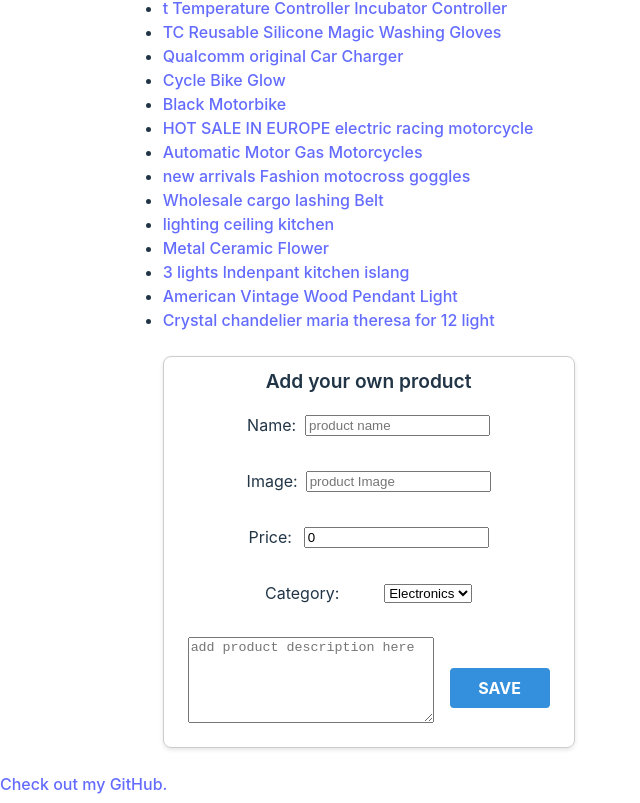
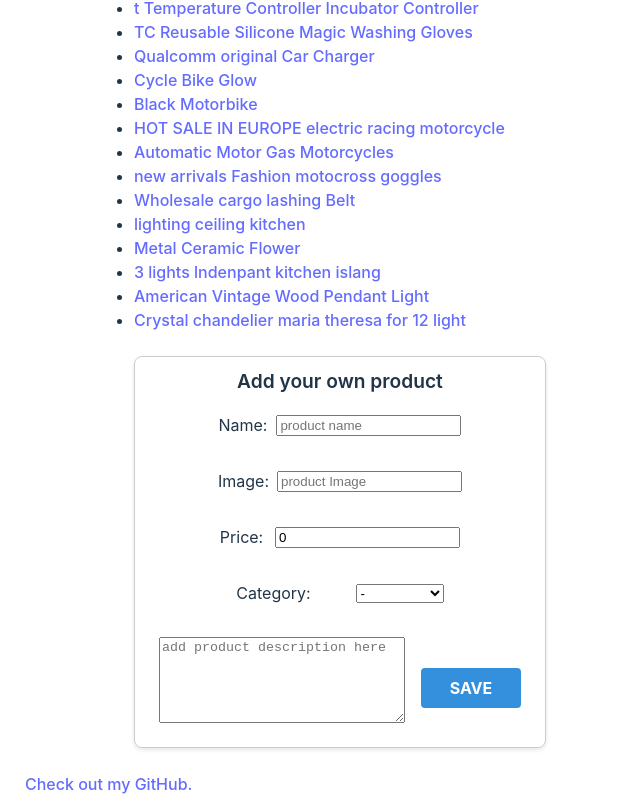
Before and after one commit to TinyjoyTW/E-commerce, a React (Vite) app: page / in a window 1280 px wide. Shown: the part 2225-3028 px from the top of the page, without its empty margins (0-640 px from the left). Built offline with nearby package versions, Linux system fonts and the light colour scheme.

Commit message:
finish form logic

```diff
--- /dev/null
+++ b/src/components/Footer.css
@@ -0,0 +1,5 @@
+footer a {
+    margin-left: 1rem;
+    border: 1px solid white;
+    padding: 0.5rem;
+}
--- a/src/components/Footer.jsx
+++ b/src/components/Footer.jsx
@@ -1,3 +1,5 @@
+import "./Footer.css"
+
 export default function Footer() {
   return (
     <footer>
--- a/src/components/Form.jsx
+++ b/src/components/Form.jsx
@@ -1,21 +1,31 @@
-import { useState } from "react";
+import { useState, useEffect, useId } from "react";
 import "./Form.css";
 
-export default function Form({ addNewProduct }) {
-  const [name, setName] = useState("");
-  const [image, setImage] = useState(null);
+export default function Form({ addProduct }) {
+  // States:
+  const [title, setTitle] = useState("");
+  const [thumbnail, setThumbnail] = useState("");
   const [price, setPrice] = useState(0);
   const [category, setCategory] = useState("");
   const [description, setDescription] = useState("");
 
+  // handler functions:
+  const handleNameInput = (e) => setTitle(e.target.value);
+  const handleImageURL = (e) => setThumbnail(e.target.value);
+  const handlePriceInput = (e) => setPrice(e.target.value);
+  const handleCategoryOption = (e) => setCategory(e.target.value);
+  const handleTextarea = (e) => setDescription(e.target.value);
+
+  // prevent reloading when clicking on the "save" button
   const handleSubmit = (e) => {
     e.preventDefault();
-    const newProduct = { name, image, price, category, description };
-    addNewProduct(newProduct);
+    const id = self.crypto.randomUUID();
+    const newProduct = { id, title, thumbnail, price, category, description };
+    addProduct(newProduct);
   };
 
   return (
-    <form className="form">
+    <form className="form" onSubmit={handleSubmit}>
       <span>Add your own product</span>
       <div>
         <label>
@@ -24,8 +34,8 @@ export default function Form({ addNewProduct }) {
             name="productName"
             type="text"
             placeholder="product name"
-            value={name}
-            onChange={(e) => setName(e.target.value)}
+            value={title}
+            onChange={handleNameInput}
           />
         </label>
 
@@ -35,8 +45,8 @@ export default function Form({ addNewProduct }) {
             name="image"
             type="url"
             placeholder="product Image"
-            value={image}
-            onChange={(e) => setImage(e.target.value)}
+            value={thumbnail}
+            onChange={handleImageURL}
           />
         </label>
 
@@ -47,12 +57,13 @@ export default function Form({ addNewProduct }) {
             type="number"
             placeholder="price in euro"
             value={price}
-            onChange={(e) => setPrice(e.target.value)}
+            onChange={handlePriceInput}
           />
         </label>
         <label>
           Category:
-          <select name="category" onChange={(e) => setCategory(e.target.value)}>
+          <select name="category" onChange={handleCategoryOption}>
+            <option value="">-</option>
             <option value="electronics">Electronics</option>
             <option value="household">Household</option>
           </select>
@@ -62,11 +73,11 @@ export default function Form({ addNewProduct }) {
       <div className="descriptionContainer">
         <textarea
           type="text"
-          name="description"
+          name="textarea"
           placeholder="add product description here"
           rows="3"
           value={description}
-          onChange={(e) => setDescription(e.target.value)}
+          onChange={handleTextarea}
         ></textarea>
         <button type="submit" onSubmit={handleSubmit}>
           SAVE
--- a/src/components/Pages/HomePage.jsx
+++ b/src/components/Pages/HomePage.jsx
@@ -6,8 +6,8 @@ import Form from "../Form";
 export default function HomePage() {
   const [products, setProducts] = useOutletContext();
 
-  const addNewProduct = (product) => {
-    const updatedProducts = [...products, product];
+  const addNewProduct = (newProduct) => {
+    const updatedProducts = [...products, newProduct];
     setProducts(updatedProducts);
   };
 
@@ -21,7 +21,7 @@ export default function HomePage() {
             </li>
           );
         })}
-        <Form addNewProduct={addNewProduct} />
+        <Form addProduct={addNewProduct} />
       </ul>
     </main>
   );
--- a/src/components/Pages/ProductPage.jsx
+++ b/src/components/Pages/ProductPage.jsx
@@ -7,8 +7,10 @@ export default function ProductPage() {
   const [products, setProducts] = useOutletContext();
   const { productId } = useParams();
   const product = products.find((product) => {
-    return product.id === Number(productId) ? true : false;
+    return product.id === productId ? true : false;
   });
+
+  console.log(productId, products);
 
   function deleteProduct(id) {
     setProducts((productList) => {
--- /dev/null
+++ b/src/components/Sidebar.css
@@ -0,0 +1,5 @@
+aside {
+    display: flex;
+    flex-direction: column;
+    margin-left: 1rem;
+}
--- a/src/components/Sidebar.jsx
+++ b/src/components/Sidebar.jsx
@@ -1,4 +1,5 @@
 import { Link } from "react-router-dom";
+import "./Sidebar.css"
 
 export default function Sidebar() {
   return (
```
